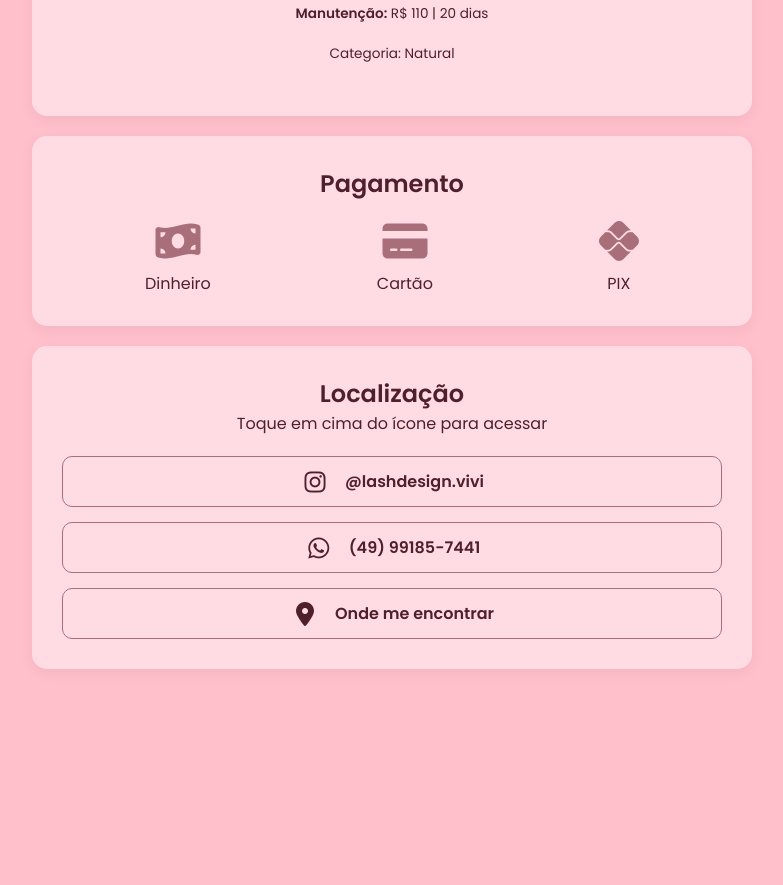
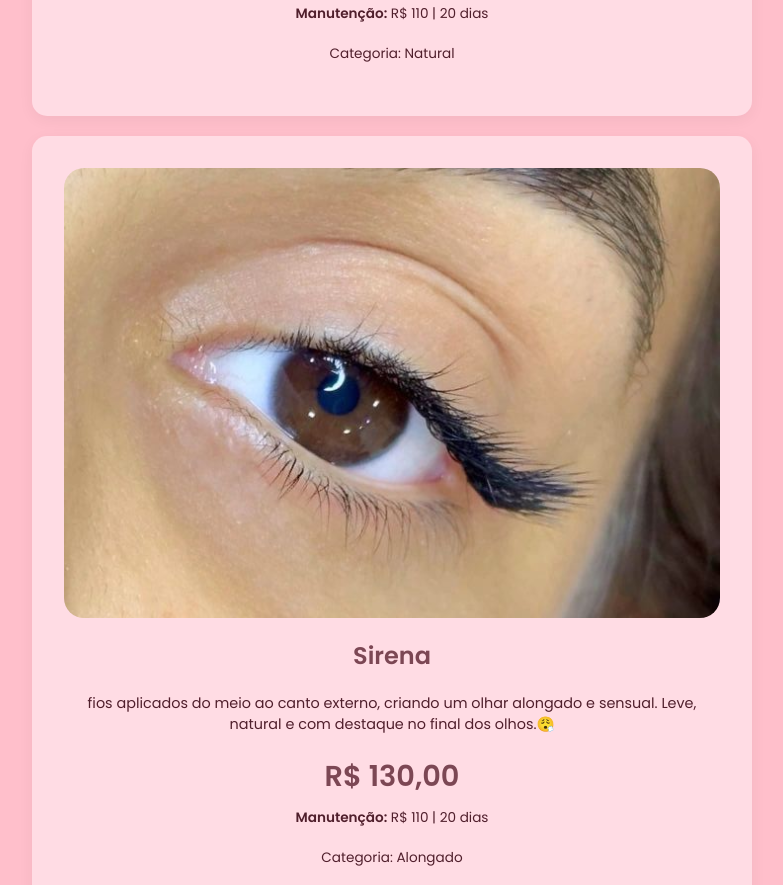
Before and after one commit to jian-19/Lash-Design-Vivi, a plain HTML site: page index.html in a window 1280 px wide. Shown: the part 4680-5565 px from the top of the page, without its empty margins (248-1031 px from the left). Before the commit the page ends 5389 px from the top, so only its background shows below. Drawn offline with nearby package versions, Linux system fonts and the light colour scheme.

Commit message:
add sirena

```diff
--- a/index.html
+++ b/index.html
@@ -58,7 +58,7 @@
                 <img class="service-img" src="components/src/img/fox.jpg" alt="Extensão de Cílios Fox Eyes">
                 <h3>Fox Eyes (Olhar de Raposa)</h3>
                 <p class="service-desc">Cantos alongados, efeito de olhar puxadinho e sensual.🦊</p>
-                <div class="price">R$ 130,00</div>
+                <div class="price">R$ 140,00</div>
                 <div class="maintenance">
                     <strong>Manutenção:</strong> R$ 110 | 20 dias
                 </div>
@@ -85,6 +85,17 @@
                     <strong>Manutenção:</strong> R$ 110 | 20 dias
                 </div>
                 <div class="category">Categoria: Natural</div>
+            </div>
+
+            <div class="card service-card">
+                <img class="service-img" src="components/src/img/sirena.jpg" alt="Extensão de Cílios Sirena">
+                <h3>Sirena</h3>
+                <p class="service-desc">fios aplicados do meio ao canto externo, criando um olhar alongado e sensual. Leve, natural e com destaque no final dos olhos.😮‍💨</p>
+                <div class="price">R$ 130,00</div>
+                <div class="maintenance">
+                    <strong>Manutenção:</strong> R$ 110 | 20 dias
+                </div>
+                <div class="category">Categoria: Alongado</div>
             </div>
         </section>
 
```
Also changed, not shown: components/src/img/fox.jpg, components/src/img/logo.png, components/src/img/sirena.jpg (added).
